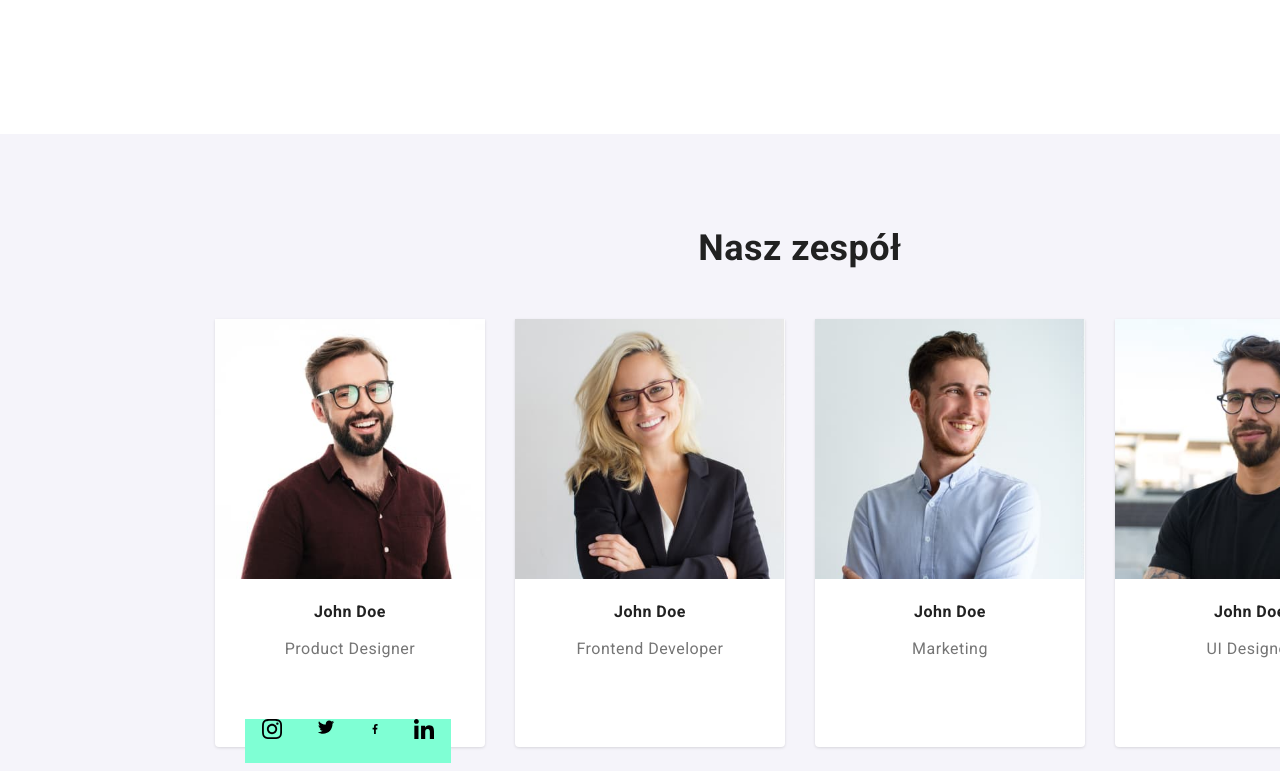
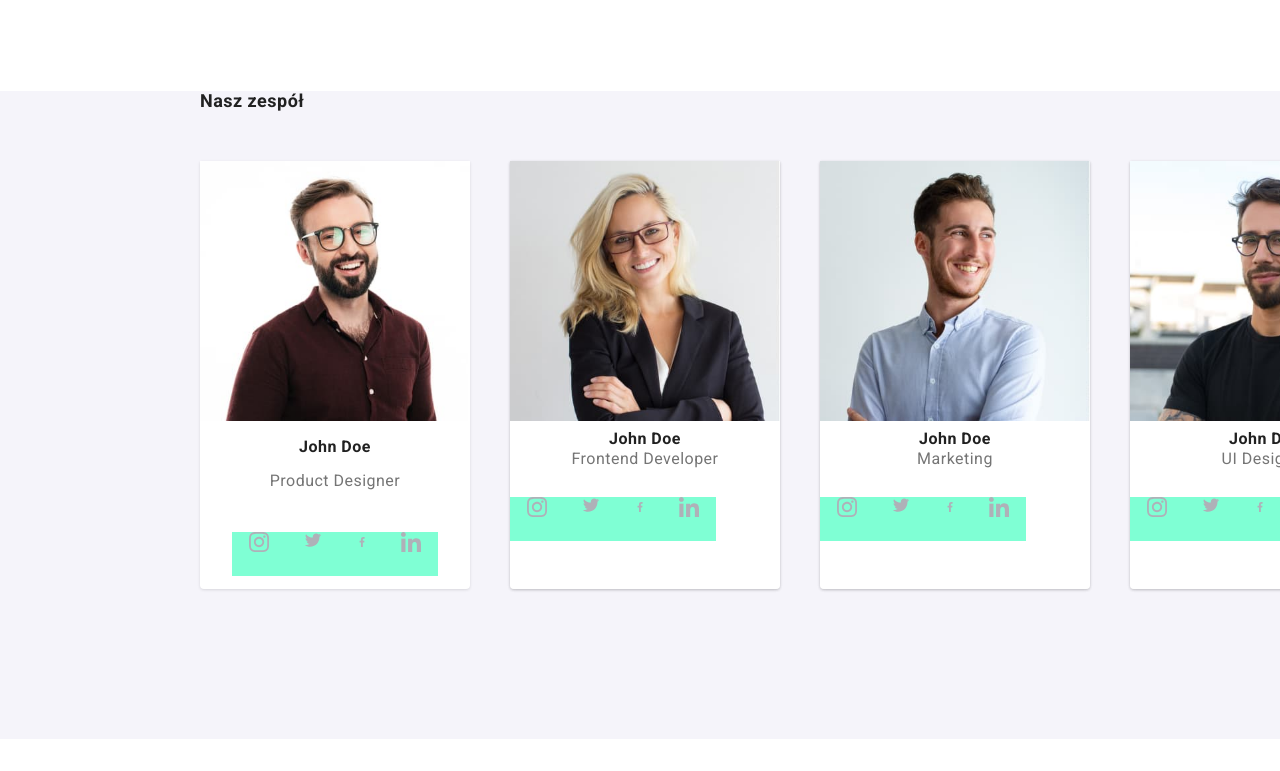
Before and after one commit to Bednarski82/goit-markup-hw-04, a plain HTML site: page index.html in a window 1280 px wide. Shown: the part 1589-2360 px from the top of the page. Drawn offline with nearby package versions, Linux system fonts and the light colour scheme.

Commit message:
testowanie

```diff
--- a/css/style.css
+++ b/css/style.css
@@ -1,5 +1,9 @@
-body {
-    font-family: 'Roboto', sans-serif;
+* {
+    margin: 0;
+    padding: 0
+}
+
+body {;    font-family: 'Roboto', sans-serif;
     color:#212121;
     width: 1600px;
     letter-spacing: 0.03em;
@@ -65,7 +69,7 @@ li {
             padding-left: 93px;
         }
         .link-agency:hover {color: rgba(33, 150, 243, 1);
-                    cursor: pointer;}
+                    }
 
         .link-mail {
             color: #757575;
@@ -76,7 +80,7 @@ li {
 }
 
         .link-mail:hover {color: rgba(33, 150, 243, 1);
-                    cursor: pointer;}
+                    }
                 .tel-number {
                                     color: #757575;
                                         font-size: 14px;
@@ -122,6 +126,7 @@ li {
                                     font-style: bold;
                                     font-size: 14px;
                                     line-height: 1.4em;
+                                    margin-top: 30px;
                                 }
 
                                 .div-article-one {
@@ -140,24 +145,16 @@ li {
                                     line-height: 24px;
                                     text-align: left;
                                     line-height: 146%;
-                                    Letter spacing: 3%;
-
+                                    Letter-spacing: 3%;
+                                    margin-top: 10px;
                                 }
-                                .header-second {
-                                    font-style: bold;
-                                    font-size: 36px;
-                                    color: var(--h2-color);
-                                    padding-top: 94px;
-                                    text-align: center;
-                                }
-                                .h3 {font-size: 16px;
+                                .list-item h3 {
+                                        font-size: 16px;
                                         color: rgba(33, 33, 33, 1);
                                         font-style: bold;
                                         line-height: 1.6em;
                                         text-align: center;
-
-
-
+                                        width: 100%;
                                     }
                                 .article-two {
                                     font-size: 16px;
@@ -288,7 +285,7 @@ li {
                    {
                     background-color: #2196F3;
                     color: white;
-                    cursor: pointer;
+
 
 
                    }
@@ -373,12 +370,10 @@ margin-right: auto;}
 
 
     .div-section-first{
-        background-image: url(/goit-markup-hw-04/images/background/Img\(11\).jpg);
+        background-image: url(/images/background/Img\(11\).jpg);
          background-position: center;
          background-size: cover;
          min-height: 600px;
-
-
          background-color: rgba(47, 48, 58, 1);
          width: 1600px;
          height: 600px;
@@ -400,7 +395,12 @@ margin-right: auto;}
     justify-content: center;
     align-items: center;
 }
+.list-img {
 
+    display: flex;
+    justify-content: space-around;
+    margin-top: 50px;
+}
 
 
 
@@ -412,14 +412,30 @@ margin-right: auto;}
 }
 
 
-.list-img {display: flex;
+.list-item {
+    display: flex;
     margin-top: 50px;
-gap: 30px;
-justify-content: center;
+    justify-content: space-between;
 }
 
-.div-section-third
-{width: 1600px;
+.list-item li {
+    display: flex;
+    flex-wrap: wrap;
+    justify-content: center;
+    width: 270px;
+    height: 428px;
+    background-color: rgba(255, 255, 255, 1);
+    border-bottom-left-radius: 4px;
+    border-bottom-right-radius: 4px;
+    box-shadow: 0px 2px 1px 0px rgba(0, 0, 0, 0.2);
+    box-shadow: 0px 1px 1px 0px rgba(0, 0, 0, 0.14);
+    box-shadow: 0px 1px 3px 0px rgba(0, 0, 0, 0.12);
+  }
+
+
+
+.div-section-third {
+    width: 1600px;
     height: 648px;
     background-color: rgba(245, 244, 250, 1);
 }
@@ -485,10 +501,11 @@ box-shadow: 0px 1px 3px 0px rgba(0, 0, 0, 0.12);
 .svg-clients {
     fill: rgba(175, 177, 184, 1);
     cursor: pointer;
+
 }
 .svg-clients:hover{
     fill: rgba(33, 150, 243, 1);
-    cursor: pointer;
+
 }
 
 .div-svg-footer {
@@ -519,7 +536,7 @@ box-shadow: 0px 1px 3px 0px rgba(0, 0, 0, 0.12);
     justify-content: space-around;
 
     background-color: aquamarine;
-    margin: 32px 16px 32px 30px;
+    /* margin: 32px 16px 32px 30px; */
 
 
 }
@@ -554,10 +571,11 @@ box-shadow: 0px 1px 3px 0px rgba(0, 0, 0, 0.12);
     gap:10px
 }
 
-.media-icon-footer {
+svg.media-icon-footer:hover {
+    cursor: pointer;
+    color: #212121;
+}
 
-    cursor: pointer;
-
-
-
+.media-icon-svg {
+    fill: rgba(175, 177, 184, 1);
 }
--- a/index.html
+++ b/index.html
@@ -140,6 +140,8 @@
 
         </ul>
 
+      </section  >
+      <div class="section container">
         <h2 class="header-second">Czym się zajmujemy</h2>
         <ul class="list-img" >
           <li  >
@@ -172,7 +174,6 @@
           </li>
         </ul>
         </div>
-      </section  >
       <div class="div-section-third">
 
       <section  >
@@ -183,10 +184,8 @@
 
         <h2 class="header-second">Nasz zespół</h2>
 
-        <ul class="list-img" >
+        <ul class="list-item" >
           <li>
-
-            <div class="div-our-team">
             <img
               class="images-team"
               src="./images/our_team/img(4)(1).jpg"
@@ -196,20 +195,20 @@
               alt="Product Designer"
             />
 
-            <h3 class="h3">John Doe</h3>
+            <h3>John Doe</h3>
              <p class="article-two">Product Designer</p>
              <div class="media">
              <div class="div-multimedia">
-              <svg width="20px" height="20px">
+              <svg class="media-icon-svg" width="20px" height="20px">
                 <use href="images/icons-svg/icons.svg#icon-instagram-21"></use>
               </svg>
-              <svg width="20px" height="16.25px">
+              <svg class="media-icon-svg"  width="20px" height="16.25px">
                 <use href="images/icons-svg/icons.svg#icon-twitter-1"></use>
               </svg>
-              <svg width="10px" height="20px">
+              <svg  class="media-icon-svg" width="10px" height="20px">
                 <use href="images/icons-svg/icons.svg#icon-facebook-1"></use>
               </svg>
-              <svg width="20px" height="20px">
+              <svg class="media-icon-svg" width="20px" height="20px">
                 <use href="images/icons-svg/icons.svg#icon-linkedin-11"></use>
               </svg>
 
@@ -219,7 +218,7 @@
 
 
 
-            </div>
+
 
           </li>
 
@@ -230,12 +229,29 @@
               class="images-team"
               src="./images/our_team/img(8)(1).jpg"
               width="270px"
-              height="260px
-              "
+              height="260px"
               alt="Frontend Developer"
             />
-            <h3 class="h3">John Doe</h3>
+            <h3 >John Doe</h3>
             <p class="article-two">Frontend Developer</p>
+            <div class="media">
+              <div class="div-multimedia">
+               <svg class="media-icon-svg" width="20px" height="20px">
+                 <use href="images/icons-svg/icons.svg#icon-instagram-21"></use>
+               </svg>
+               <svg class="media-icon-svg"  width="20px" height="16.25px">
+                 <use href="images/icons-svg/icons.svg#icon-twitter-1"></use>
+               </svg>
+               <svg  class="media-icon-svg" width="10px" height="20px">
+                 <use href="images/icons-svg/icons.svg#icon-facebook-1"></use>
+               </svg>
+               <svg class="media-icon-svg" width="20px" height="20px">
+                 <use href="images/icons-svg/icons.svg#icon-linkedin-11"></use>
+               </svg>
+
+
+              </div>
+              </div>
 
 
             </div>
@@ -252,8 +268,26 @@
               "
               alt="Marketing"
             />
-            <h3 class="h3">John Doe</h3>
+            <h3 >John Doe</h3>
             <p class="article-two">Marketing</p>
+            <div class="media">
+              <div class="div-multimedia">
+               <svg class="media-icon-svg" width="20px" height="20px">
+                 <use href="images/icons-svg/icons.svg#icon-instagram-21"></use>
+               </svg>
+               <svg class="media-icon-svg"  width="20px" height="16.25px">
+                 <use href="images/icons-svg/icons.svg#icon-twitter-1"></use>
+               </svg>
+               <svg  class="media-icon-svg" width="10px" height="20px">
+                 <use href="images/icons-svg/icons.svg#icon-facebook-1"></use>
+               </svg>
+               <svg class="media-icon-svg" width="20px" height="20px">
+                 <use href="images/icons-svg/icons.svg#icon-linkedin-11"></use>
+               </svg>
+
+
+              </div>
+              </div>
             </div>
 
           </li>
@@ -268,8 +302,26 @@
               "
               alt="UI Designer"
             />
-            <h3 class="h3">John Doe</h3>
+            <h3 >John Doe</h3>
              <p class="article-two">UI Designer</p>
+             <div class="media">
+              <div class="div-multimedia">
+               <svg class="media-icon-svg" width="20px" height="20px">
+                 <use href="images/icons-svg/icons.svg#icon-instagram-21"></use>
+               </svg>
+               <svg class="media-icon-svg"  width="20px" height="16.25px">
+                 <use href="images/icons-svg/icons.svg#icon-twitter-1"></use>
+               </svg>
+               <svg  class="media-icon-svg" width="10px" height="20px">
+                 <use href="images/icons-svg/icons.svg#icon-facebook-1"></use>
+               </svg>
+               <svg class="media-icon-svg" width="20px" height="20px">
+                 <use href="images/icons-svg/icons.svg#icon-linkedin-11"></use>
+               </svg>
+
+
+              </div>
+              </div>
 
 
           </div>
```
Lines whose indentation alone changed are shown as unchanged.
